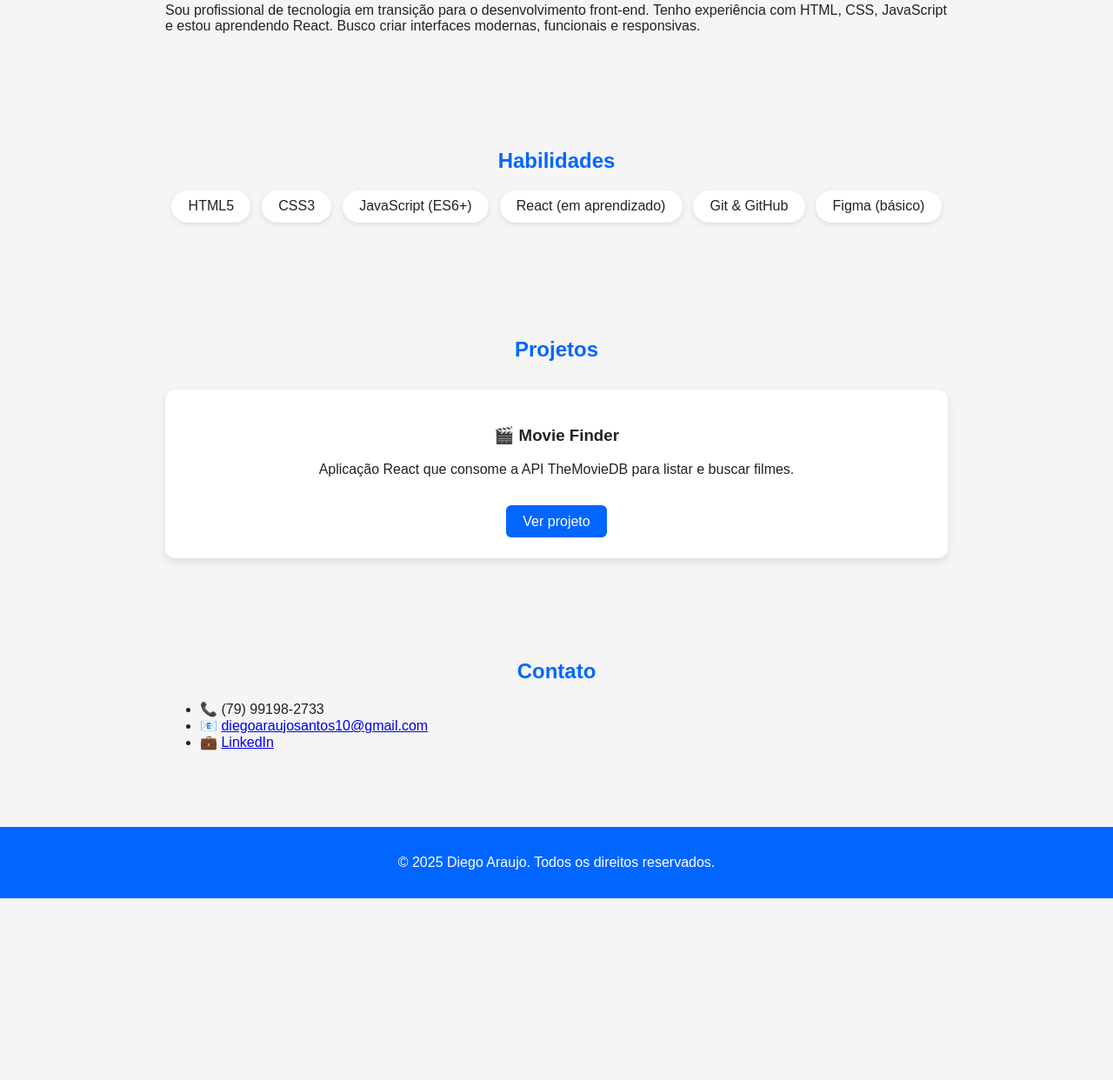
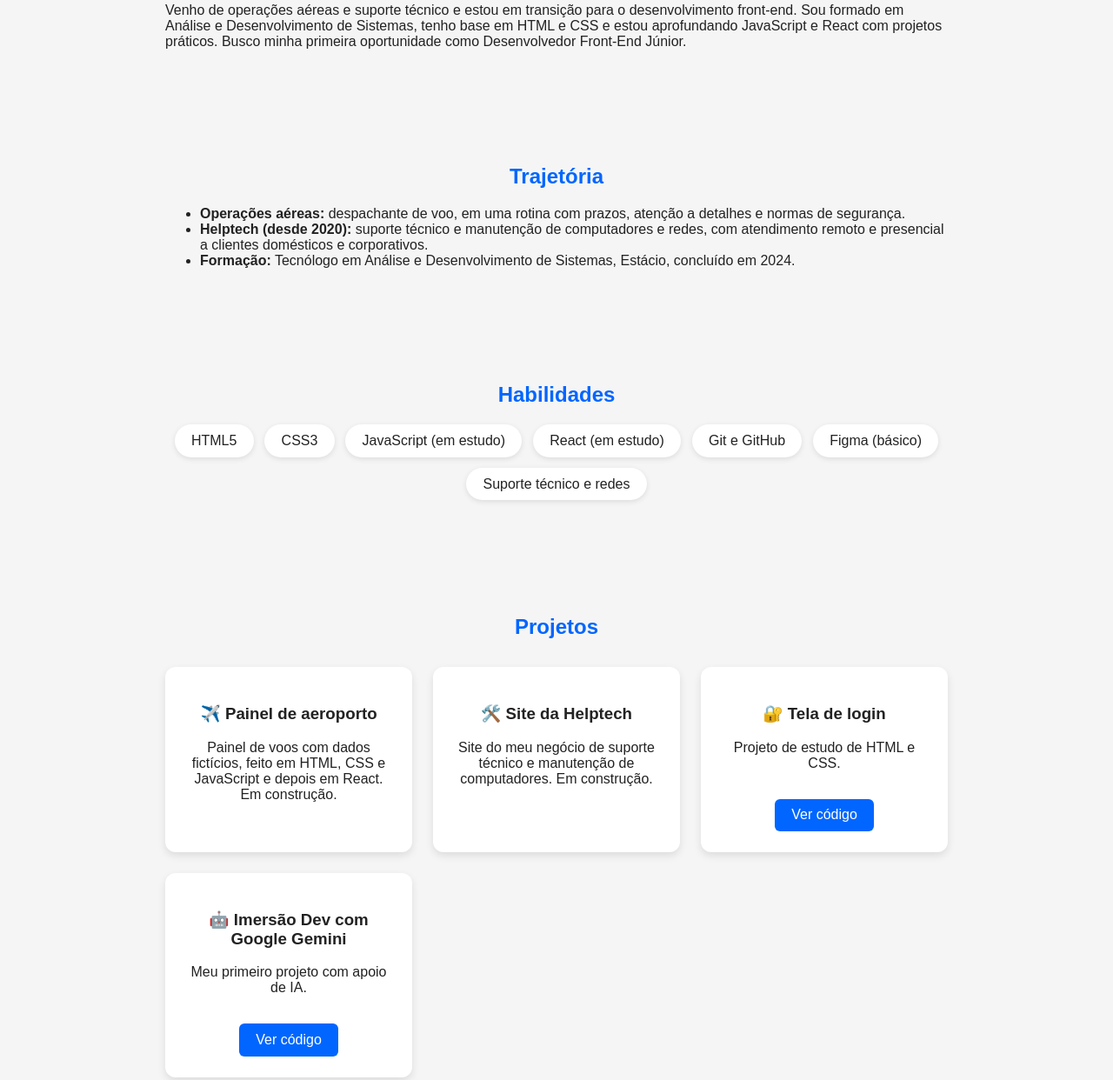
Before and after one commit to devdiegoSE/portfolio, a plain HTML site: page index.html in a window 1280 px wide. Shown: the part 381-1623 px from the top of the page at 87% size. Before the commit the page ends 1414 px from the top, so only its background shows below. Drawn offline with Linux system fonts and the light colour scheme.

Commit message:
feat: update portfolio content
- Remove Movie Finder e telefone
- Adiciona seção Trajetória
- Adiciona cards dos projetos em construção e links dos repositórios
- Ajusta habilidades e rodapé

```diff
--- a/index.html
+++ b/index.html
@@ -3,29 +3,44 @@
 <head>
     <meta charset="UTF-8" />
     <meta name="viewport" content="width=device-width, initial-scale=1.0" />
+    <meta name="description" content="Portfólio de Diego Araujo Santos, desenvolvedor front-end júnior em transição, vindo de operações aéreas e suporte técnico." />
     <title>Portfólio | Diego Araujo</title>
     <link rel="stylesheet" href="style.css" />
 </head>
 <body>
     <header class="header">
         <h1>Diego Araujo Santos</h1>
-        <p>Desenvolvedor Front-End Júnior</p>
+        <p>Desenvolvedor Front-End Júnior em transição</p>
         <nav>
             <ul class="menu">
                 <li><a href="#sobre">Sobre</a></li>
+                <li><a href="#trajetoria">Trajetória</a></li>
                 <li><a href="#habilidades">Habilidades</a></li>
                 <li><a href="#projetos">Projetos</a></li>
                 <li><a href="#contato">Contato</a></li>
             </ul>
         </nav>
-        <button id="toggleTema">🌙</button>
+        <button id="toggleTema" title="Alternar tema" aria-label="Alternar entre tema claro e escuro">🌙</button>
     </header>
 
+    <main>
         <section id="sobre" class="container">
             <h2>Sobre mim</h2>
             <p>
-            Sou profissional de tecnologia em transição para o desenvolvimento front-end. Tenho experiência com HTML, CSS, JavaScript e estou aprendendo React. Busco criar interfaces modernas, funcionais e responsivas.
+                Venho de operações aéreas e suporte técnico e estou em transição para o desenvolvimento front-end. Sou formado em Análise e Desenvolvimento de Sistemas, tenho base em HTML e CSS e estou aprofundando JavaScript e React com projetos práticos. Busco minha primeira oportunidade como Desenvolvedor Front-End Júnior.
             </p>
+            <!-- Quando o currículo em PDF estiver na pasta do projeto, remova as marcas de comentário da linha abaixo:
+            <p><a href="curriculo.pdf" class="btn" download>Baixar currículo</a></p>
+            -->
+        </section>
+
+        <section id="trajetoria" class="container">
+            <h2>Trajetória</h2>
+            <ul>
+                <li><strong>Operações aéreas:</strong> despachante de voo, em uma rotina com prazos, atenção a detalhes e normas de segurança.</li>
+                <li><strong>Helptech (desde 2020):</strong> suporte técnico e manutenção de computadores e redes, com atendimento remoto e presencial a clientes domésticos e corporativos.</li>
+                <li><strong>Formação:</strong> Tecnólogo em Análise e Desenvolvimento de Sistemas, Estácio, concluído em 2024.</li>
+            </ul>
         </section>
 
         <section id="habilidades" class="container">
@@ -33,10 +48,11 @@
             <ul class="skills">
                 <li>HTML5</li>
                 <li>CSS3</li>
-            <li>JavaScript (ES6+)</li>
-            <li>React (em aprendizado)</li>
-            <li>Git & GitHub</li>
+                <li>JavaScript (em estudo)</li>
+                <li>React (em estudo)</li>
+                <li>Git e GitHub</li>
                 <li>Figma (básico)</li>
+                <li>Suporte técnico e redes</li>
             </ul>
         </section>
 
@@ -44,9 +60,22 @@
             <h2>Projetos</h2>
             <div class="projetos-grid">
                 <div class="card">
-                <h3>🎬 Movie Finder</h3>
-                <p>Aplicação React que consome a API TheMovieDB para listar e buscar filmes.</p>
-                <a href="#" class="btn">Ver projeto</a>
+                    <h3>✈️ Painel de aeroporto</h3>
+                    <p>Painel de voos com dados fictícios, feito em HTML, CSS e JavaScript e depois em React. Em construção.</p>
+                </div>
+                <div class="card">
+                    <h3>🛠️ Site da Helptech</h3>
+                    <p>Site do meu negócio de suporte técnico e manutenção de computadores. Em construção.</p>
+                </div>
+                <div class="card">
+                    <h3>🔐 Tela de login</h3>
+                    <p>Projeto de estudo de HTML e CSS.</p>
+                    <a href="https://github.com/devdiegoSE/login-page" class="btn" target="_blank" rel="noopener noreferrer">Ver código</a>
+                </div>
+                <div class="card">
+                    <h3>🤖 Imersão Dev com Google Gemini</h3>
+                    <p>Meu primeiro projeto com apoio de IA.</p>
+                    <a href="https://github.com/devdiegoSE/gemini-dev-immersion" class="btn" target="_blank" rel="noopener noreferrer">Ver código</a>
                 </div>
             </div>
         </section>
@@ -54,16 +83,17 @@
         <section id="contato" class="container">
             <h2>Contato</h2>
             <ul class="contato-lista">
-            <li>📞 (79) 99198-2733</li>
                 <li>📧 <a href="mailto:diegoaraujosantos10@gmail.com">diegoaraujosantos10@gmail.com</a></li>
-            <li>💼 <a href="https://www.linkedin.com/in/diego-araujo-developer" target="_blank">LinkedIn</a></li>
+                <li>💼 <a href="https://www.linkedin.com/in/diego-araujo-developer" target="_blank" rel="noopener noreferrer">LinkedIn</a></li>
+                <li>💻 <a href="https://github.com/devdiegoSE" target="_blank" rel="noopener noreferrer">GitHub</a></li>
             </ul>
         </section>
+    </main>
 
-    <button id="btnTopo" title="Voltar ao topo">⬆</button>
+    <button id="btnTopo" title="Voltar ao topo" aria-label="Voltar ao topo">⬆</button>
 
     <footer>
-        <p>© 2025 Diego Araujo. Todos os direitos reservados.</p>
+        <p>© 2026 Diego Araujo Santos. Todos os direitos reservados.</p>
     </footer>
 
     <script src="script.js"></script>
```
Lines whose indentation alone changed are shown as unchanged.
